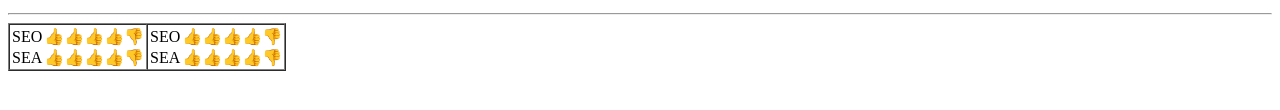
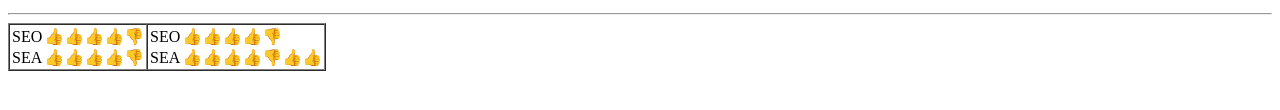
Before and after one commit to ricoheric/demo_open, a plain HTML site: page index.html in a window 1280 px wide. Shown: the part 196-306 px from the top of the page. Drawn offline with Linux system fonts and the light colour scheme.

Commit message:
modif fichier

```diff
--- a/index.html
+++ b/index.html
@@ -52,7 +52,7 @@ height="0" width="0" style="display:none;visibility:hidden"></iframe></noscript>
                     </tr>
                     <tr>
                         <td>SEA</td>
-                        <td>👍👍👍👍👎</td>
+                        <td>👍👍👍👍👎👍👍</td>
                     </tr>
 
 
```
Also changed, not shown: 1 other file.
